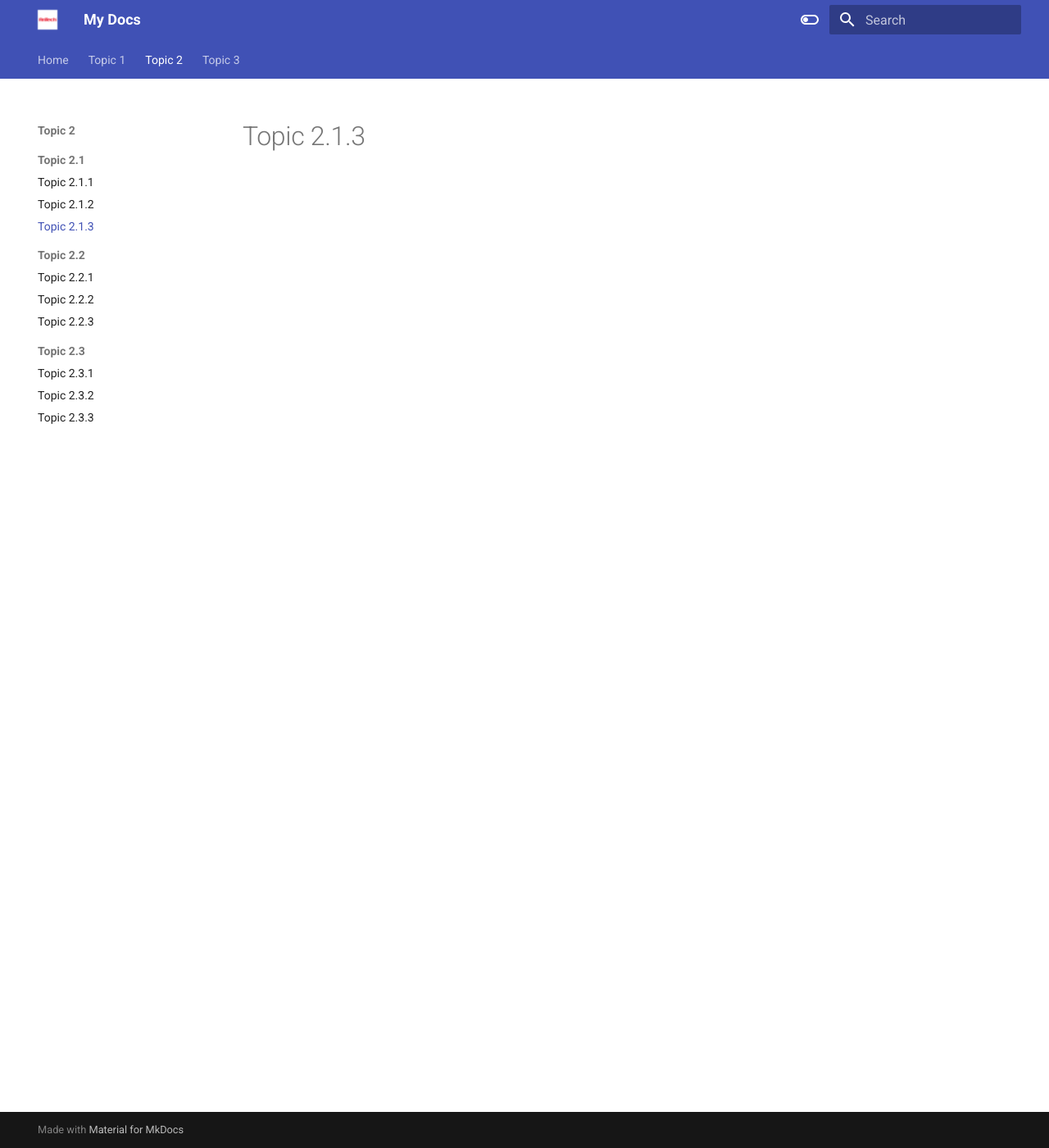
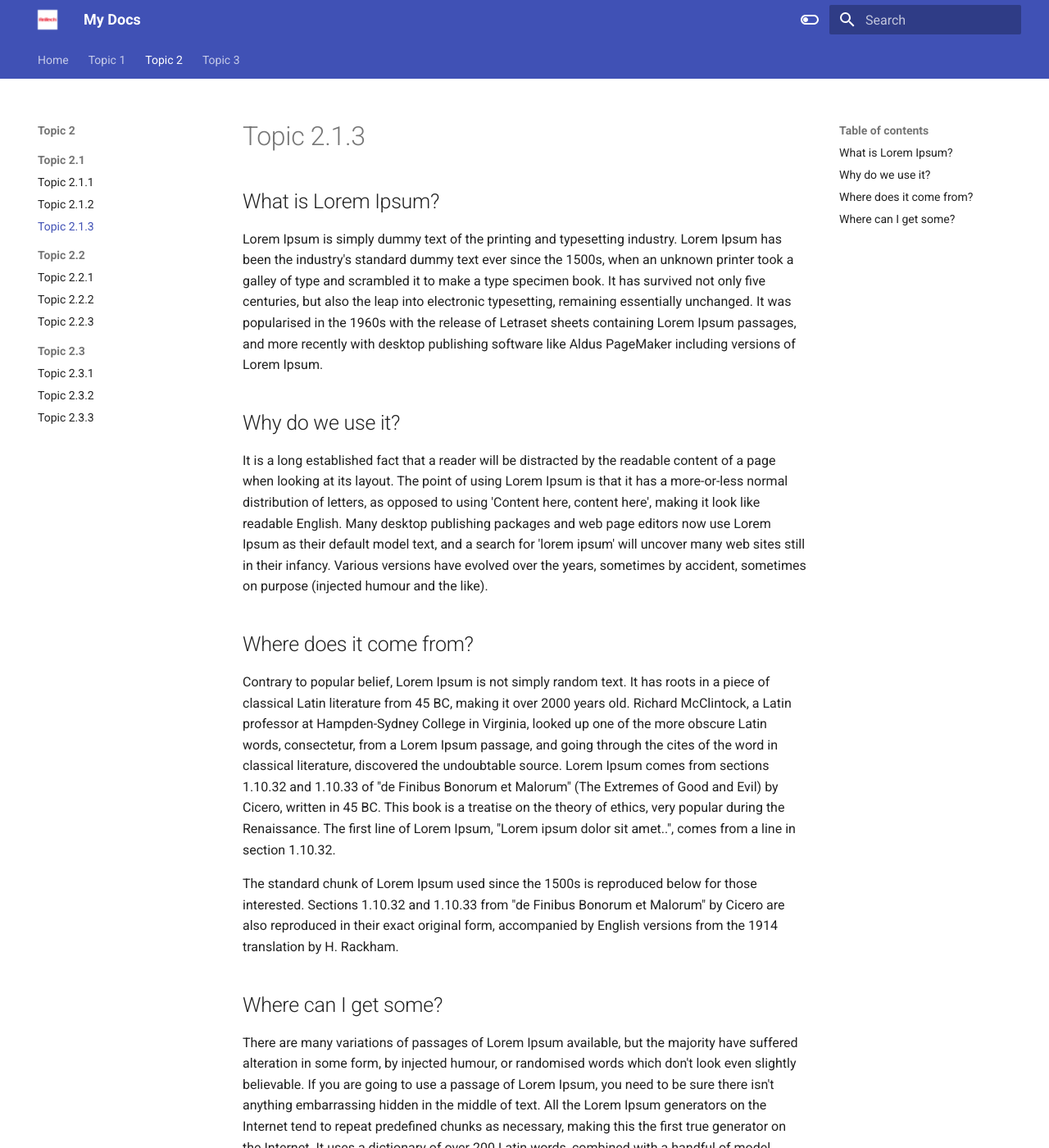
Before and after one commit to dzmitry-yasenka/my-docs, an MkDocs documentation site: the page built from docs/Topic2/Topic2.1/Topic2.1.3.md, in a window 1280 px wide and 1400 px high. Shown: the whole window at 82% size. Built offline with MkDocs 1.6.1 and Material for MkDocs 9.7.7, drawn with Linux system fonts in a browser that asks for light colours; some of the changed text lies outside the part shown.

Commit message:
Update Topic 2.1.3

```diff
--- a/docs/Topic2/Topic2.1/Topic2.1.3.md
+++ b/docs/Topic2/Topic2.1/Topic2.1.3.md
@@ -1 +1,20 @@
 # Topic 2.1.3
+
+## What is Lorem Ipsum?
+
+Lorem Ipsum is simply dummy text of the printing and typesetting industry. Lorem Ipsum has been the industry's standard dummy text ever since the 1500s, when an unknown printer took a galley of type and scrambled it to make a type specimen book. It has survived not only five centuries, but also the leap into electronic typesetting, remaining essentially unchanged. It was popularised in the 1960s with the release of Letraset sheets containing Lorem Ipsum passages, and more recently with desktop publishing software like Aldus PageMaker including versions of Lorem Ipsum.
+
+## Why do we use it?
+
+It is a long established fact that a reader will be distracted by the readable content of a page when looking at its layout. The point of using Lorem Ipsum is that it has a more-or-less normal distribution of letters, as opposed to using 'Content here, content here', making it look like readable English. Many desktop publishing packages and web page editors now use Lorem Ipsum as their default model text, and a search for 'lorem ipsum' will uncover many web sites still in their infancy. Various versions have evolved over the years, sometimes by accident, sometimes on purpose (injected humour and the like).
+
+
+## Where does it come from?
+
+Contrary to popular belief, Lorem Ipsum is not simply random text. It has roots in a piece of classical Latin literature from 45 BC, making it over 2000 years old. Richard McClintock, a Latin professor at Hampden-Sydney College in Virginia, looked up one of the more obscure Latin words, consectetur, from a Lorem Ipsum passage, and going through the cites of the word in classical literature, discovered the undoubtable source. Lorem Ipsum comes from sections 1.10.32 and 1.10.33 of "de Finibus Bonorum et Malorum" (The Extremes of Good and Evil) by Cicero, written in 45 BC. This book is a treatise on the theory of ethics, very popular during the Renaissance. The first line of Lorem Ipsum, "Lorem ipsum dolor sit amet..", comes from a line in section 1.10.32.
+
+The standard chunk of Lorem Ipsum used since the 1500s is reproduced below for those interested. Sections 1.10.32 and 1.10.33 from "de Finibus Bonorum et Malorum" by Cicero are also reproduced in their exact original form, accompanied by English versions from the 1914 translation by H. Rackham.
+
+## Where can I get some?
+
+There are many variations of passages of Lorem Ipsum available, but the majority have suffered alteration in some form, by injected humour, or randomised words which don't look even slightly believable. If you are going to use a passage of Lorem Ipsum, you need to be sure there isn't anything embarrassing hidden in the middle of text. All the Lorem Ipsum generators on the Internet tend to repeat predefined chunks as necessary, making this the first true generator on the Internet. It uses a dictionary of over 200 Latin words, combined with a handful of model sentence structures, to generate Lorem Ipsum which looks reasonable. The generated Lorem Ipsum is therefore always free from repetition, injected humour, or non-characteristic words etc.
```
